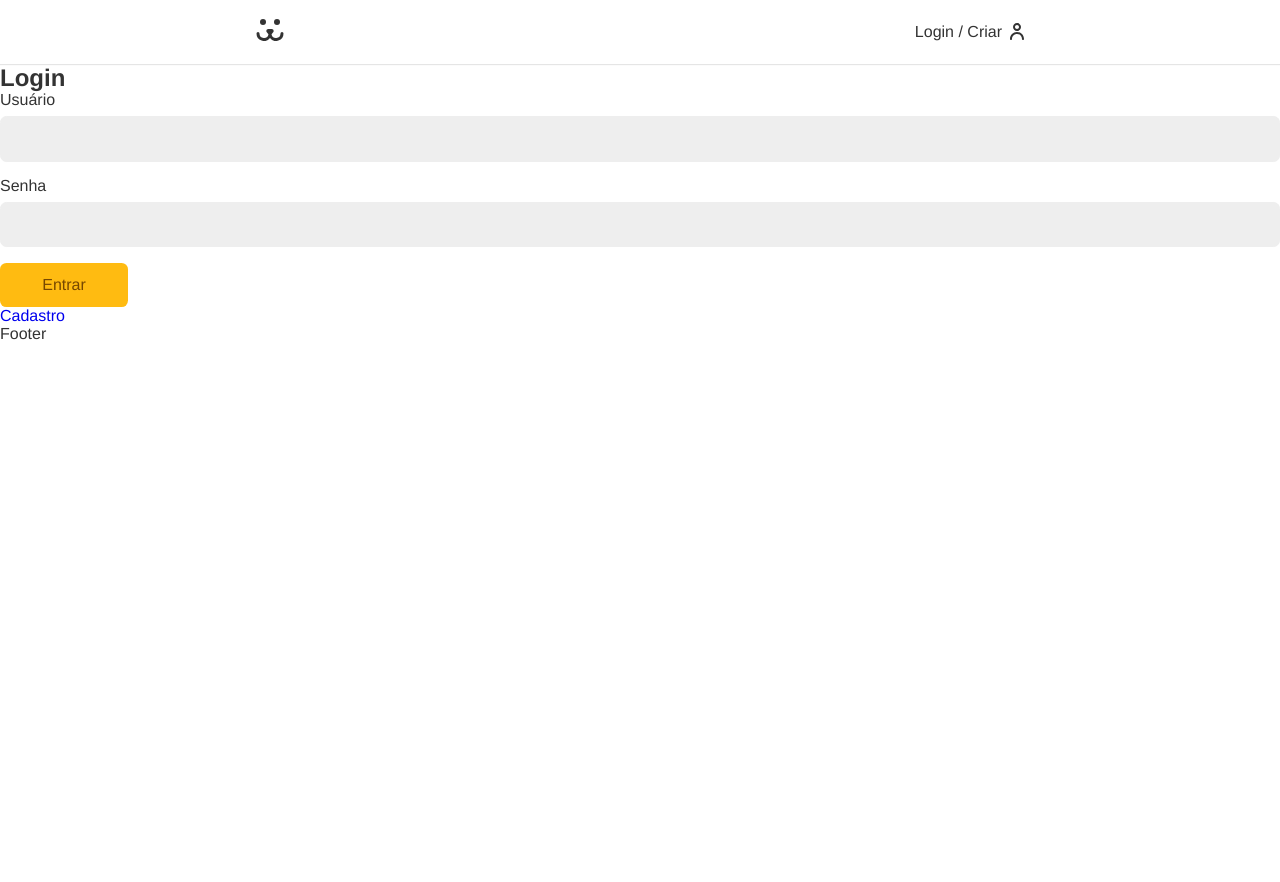
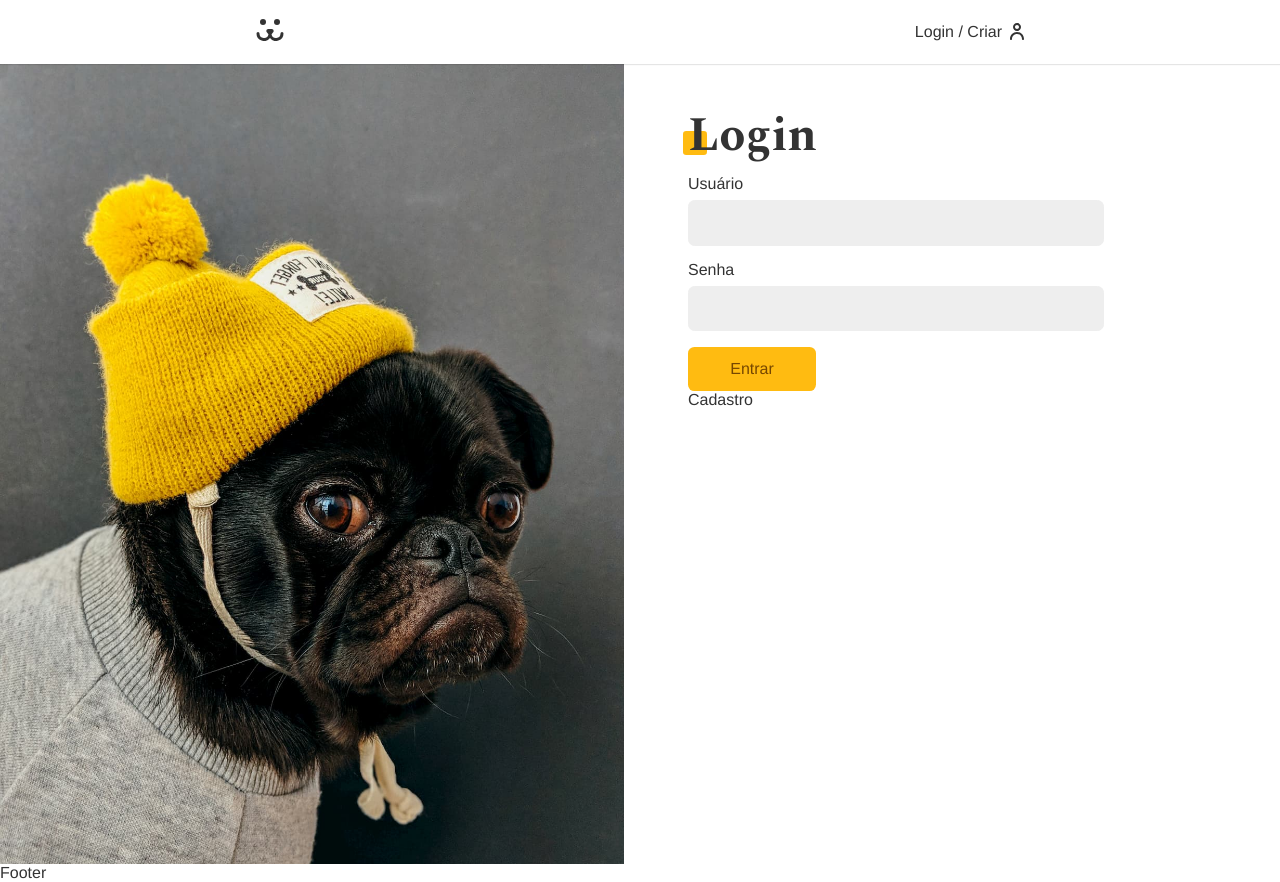
Before and after one commit to jmauricioaferreira/dogs, a React (Create React App) app: page /login in a window 1280 px wide. Before the commit the page ends 800 px from the top, so only its background shows below. Built offline with nearby package versions, Linux system fonts and the light colour scheme; the HTML template or start-up script is replaced by a standard one.

Commit message:
create Error.js

```diff
--- a/src/App.css
+++ b/src/App.css
@@ -1,3 +1,4 @@
+@import url("https://fonts.googleapis.com/css2?family=Spectral:wght@700&display=swap");
 * {
   box-sizing: border-box;
 }
@@ -7,7 +8,7 @@
   margin: 0px;
   color: #333;
   --type-first: Helvetica, Arial, sans-serif;
-  --type-second: 'Spectral', Georgia;
+  --type-second: "Spectral", georgia;
   font-family: var(--type-first);
 }
 
@@ -41,6 +42,7 @@
 
 a {
   text-decoration: none;
+  color: #333;
 }
 
 .container {
@@ -48,3 +50,38 @@
   padding: 0 1rem;
   margin: 0 auto;
 }
+
+.title {
+  font-family: var(--type-second);
+  line-height: 1;
+  font-size: 3rem;
+  margin: 1rem 0;
+  position: relative;
+  z-index: 1;
+}
+
+.title::after {
+  content: "";
+  display: block;
+  width: 1.5rem;
+  height: 1.5rem;
+  background: #fb1;
+  position: absolute;
+  bottom: 5px;
+  left: -5px;
+  border-radius: 0.2rem;
+  z-index: -1;
+}
+
+.animeLeft {
+  opacity: 0;
+  transform: translateX(-20px);
+  animation: animeLeft 0.4s forwards;
+}
+
+@keyframes animeLeft {
+  to {
+    opacity: 1;
+    transform: initial;
+  }
+}
--- /dev/null
+++ b/src/Components/Helper/Error.js
@@ -0,0 +1,8 @@
+import React from "react";
+
+const Error = ({ error }) => {
+  if (!error) return null;
+  return <p style={{ color: "#f31", margin: "1rem 0" }}>{error}</p>;
+};
+
+export default Error;
--- a/src/Components/Login/Login.js
+++ b/src/Components/Login/Login.js
@@ -5,13 +5,15 @@
 import LoginPasswordLost from "./LoginPasswordLost";
 import LoginPasswordReset from "./LoginPasswordReset";
 import { UserContext } from "../../UseContext";
+import styles from "./Login.module.css";
 
 const Login = () => {
   const { login } = React.useContext(UserContext);
 
   if (login === true) return <Navigate to="/conta" />;
   return (
-    <div>
+    <section className={styles.login}>
+      <div className={styles.forms}>
         <Routes>
           <Route path="/" element={<LoginForm />} />
           <Route path="criar" element={<LoginCreate />} />
@@ -19,6 +21,7 @@
           <Route path="resetar" element={<LoginPasswordReset />} />
         </Routes>
       </div>
+    </section>
   );
 };
 
--- /dev/null
+++ b/src/Components/Login/Login.module.css
@@ -0,0 +1,18 @@
+.login {
+  display: grid;
+  grid-template-columns: 1fr 1fr;
+  min-height: 100vh;
+  gap: 2rem;
+}
+
+.login::before {
+  display: block;
+  content: "";
+  background: url(../../Assets/login.jpg) no-repeat center center;
+  background-size: cover;
+}
+
+.forms {
+  max-width: 30rem;
+  padding: 2rem;
+}
--- a/src/Components/Login/LoginForm.js
+++ b/src/Components/Login/LoginForm.js
@@ -4,6 +4,7 @@
 import Button from "../Forms/Button";
 import Input from "../Forms/Input";
 import { UserContext } from "../../UseContext";
+import Error from "../Helper/Error";
 
 const LoginForm = () => {
   const username = useForm();
@@ -19,8 +20,8 @@
   }
 
   return (
-    <section>
-      <h1>Login</h1>
+    <section className="animeLeft">
+      <h1 className="title">Login</h1>
       <form action="" onSubmit={handleSubmit}>
         <Input
           label="Usuário"
@@ -41,8 +42,7 @@
         ) : (
           <Button>Entrar</Button>
         )}
-
-        {error && <p>{error}</p>}
+        <Error error={error} />
       </form>
       <Link to="/login/criar">Cadastro</Link>
     </section>
```
Also changed, not shown: 1 other file (tests, documents, lock files or other folders). Lines whose indentation alone changed are shown as unchanged.
